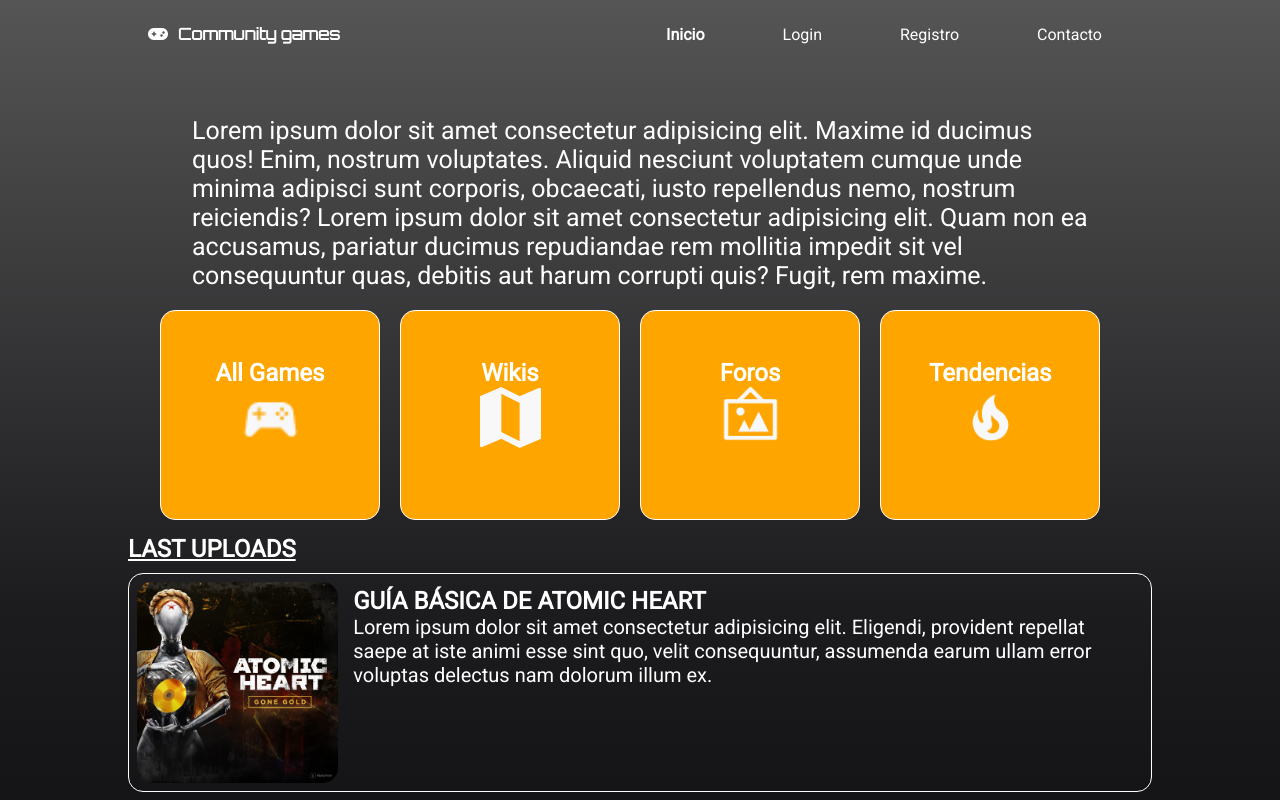
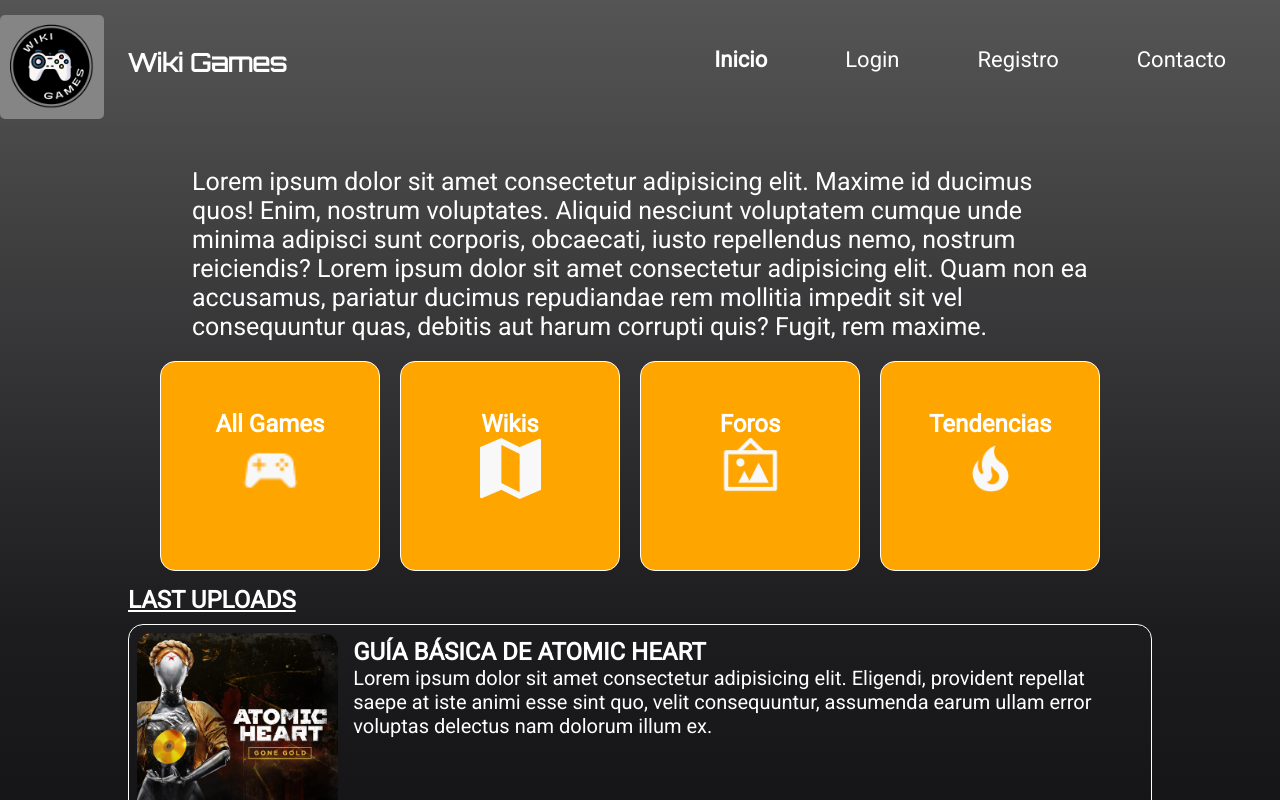
Before and after one commit to andrest2001/Trabajo_Final, a Vue app: page / in a window 1280 px wide. Shown: the top 800 px of the page. Built offline with nearby package versions, Linux system fonts and the light colour scheme.

Commit message:
Cambios en el nav

```diff
--- a/src/App.vue
+++ b/src/App.vue
@@ -1,22 +1,56 @@
 <template>
   <nav>
-    <div>
-
-      <router-link to="/" id="inicio"><i class="fa-solid fa-gamepad"></i>Community games</router-link>
+    <div id="wikigames">
+      <img src="./assets/favicon.png" alt="" id="logo">
+      <router-link to="/" id="inicio">Wiki Games</router-link>
     </div>
-    <div>
+    <input type="checkbox" id="menu-toggle" class="menu-toggle">
+    <label for="menu-toggle" class="hamburger">
+      <span class="line"></span>
+      <span class="line"></span>
+      <span class="line"></span>
+    </label>
+    <div class="menu">
       <router-link to="/">Inicio</router-link>
       <router-link to="/login">Login</router-link>
       <router-link to="/registro">Registro</router-link>
       <router-link to="/contacto">Contacto</router-link>
+    </div>
 
-
+    <div v-if="profileImageId" class="profile-image">
+      <img :src="getProfileImageUrl(profileImageId)" alt="Foto de perfil">
     </div>
   </nav>
 
 
+
   <router-view/>
 </template>
+
+<script>
+  export default {
+    props: {
+      profileImageId: {
+        type: Number,
+        default: null
+      }
+    },
+    methods: {
+      getProfileImageUrl(imageId) {
+        const images = {
+          1: 'https://i.pinimg.com/originals/2a/66/db/2a66dbcb4690dd9907d33d32f08f8439.jpg',
+          2: 'https://image.api.playstation.com/cdn/UP1004/CUSA03041_00/Hpl5MtwQgOVF9vJqlfui6SDB5Jl4oBSq.png?w=440',
+          3: 'https://www.zelda.com/links-awakening/assets/img/home/hero-char.png',
+          4: 'https://assetsio.reedpopcdn.com/god-of-war-walkthrough-guide-5004-1642178551828.jpg?width=1200&height=1200&fit=crop&quality=100&format=png&enable=upscale&auto=webp'
+        };
+
+        return images[imageId];
+      }
+    }
+  };
+</script>
+
+
 
 <style lang="sass">
 *
@@ -32,6 +66,8 @@ body
 
 #inicio
   font-family: 'Orbitron', sans-serif
+  a
+    text-align: center
 nav
   font-family: 'Roboto', sans-serif
   display: flex
@@ -55,9 +91,95 @@ nav
     margin-right: 30px
     padding: 1.5rem
     text-decoration: none
+    font-size: 22px
     &.router-link-exact-active
       font-weight: bold
 
+  #logo
+    width: 15%
+    margin-top: 15px
+    border-radius: 5px
 
+  #wikigames
+    a
+      display: flex
+      text-align: center
+      justify-content: center
+      margin-top: 23px
+      font-size: 25px
+  #menu-toggle
+    display: none
+  @media (max-width: 768px)
+    *
+    margin: 0
+    padding: 0
+    box-sizing: border-box
+
+    body
+      background: rgb(85, 85, 85)
+      background: linear-gradient(180deg, rgba(85, 85, 85, 1) 0%, rgba(28, 28, 31, 1) 46%, rgba(0, 0, 0, 1) 100%)
+
+    #inicio
+      font-family: 'Orbitron', sans-serif
+      font-size: 10px
+      a
+        text-align: center
+        font-size: 10px
+
+    nav
+      font-family: 'Roboto', sans-serif
+      display: flex
+      justify-content: center
+      align-items: center
+      justify-content: space-between
+
+    #logo
+      position: absolute
+      width: 20%
+      margin-top: 15px
+      margin-left: 7px
+      border-radius: 5px
+
+    #wikigames
+      a
+        display: flex
+
+        margin-top: 23px
+        font-size: 17px
+        margin-left: 78px
+
+    .menu-toggle
+      display: none
+
+    .hamburger
+      display: flex
+      flex-direction: column
+      justify-content: space-between
+      width: 25px
+      height: 20px
+      cursor: pointer
+      margin-top: 17px
+
+      right: 20px
+      span
+        width: 100%
+        height: 2px
+        background-color: white
+
+    .menu
+      display: none
+      flex-direction: column
+      align-items: center
+      margin-top: 20px
+      background: black
+      a
+        color: white
+        margin-bottom: 15px
+        padding: 10px
+        text-decoration: none
+        font-size: 18px
+
+    .menu-toggle:checked + .hamburger + .menu
+      display: flex
 
 </style>
```
